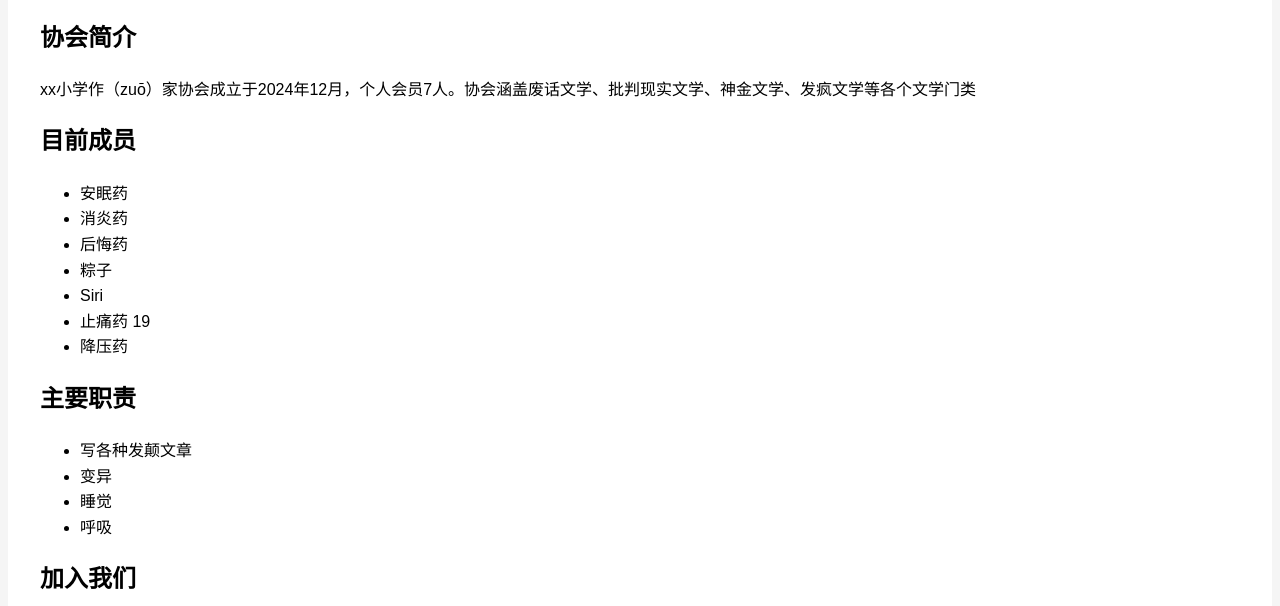
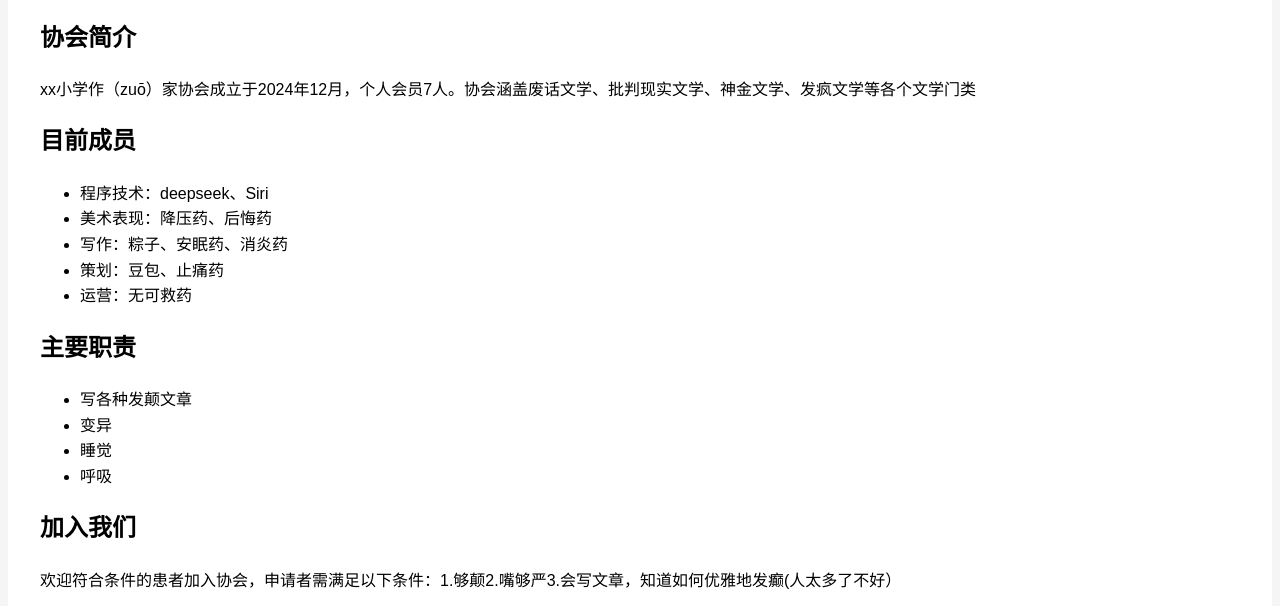
Before and after one commit to xiaoyanyao-zuojia/xiaoyanyao-zuojia.github.io, a plain HTML site: page index.html in a window 1280 px wide. Both pictures are taken after a click on the link "关于我们". Shown: the part 177-783 px from the top of the page. Drawn offline with Linux system fonts and the light colour scheme.

Commit message:
Update index.html
成员分类

```diff
--- a/index.html
+++ b/index.html
@@ -240,7 +240,7 @@
             <h1>欢迎来到作(zuō家协会！😊</h1>
             <p>xx小学作家协会是消炎药领导的，由一群沈瑾自发组织而成的抽象文学协会，创立于2024年12月。</p>
             <p>最近更新时间：2025/8/17</p>
-            <p>本次更新内容：@无可救药 踢</p>
+            <p>本次更新内容：@无可救药 回来</p>
             <p>作协一周年网站特殊版本筹备中...</p>
             <h2>我们的宗旨</h2>
             <ul>
@@ -258,13 +258,11 @@
             <p>xx小学作（zuō）家协会成立于2024年12月，个人会员7人。协会涵盖废话文学、批判现实文学、神金文学、发疯文学等各个文学门类</p>
             <h2>目前成员</h2>
             <ul>
-                <li>安眠药</li>
-                <li>消炎药</li>
-                <li>后悔药</li>
-                <li>粽子</li>
-                <li>Siri</li>
-                <li>止痛药 19</li>
-                <li>降压药</li>
+                <li>程序技术：deepseek、Siri</li>
+                <li>美术表现：降压药、后悔药</li>
+                <li>写作：粽子、安眠药、消炎药</li>
+                <li>策划：豆包、止痛药</li>
+                <li>运营：无可救药</li>
             </ul>
             <h2>主要职责</h2>
             <ul>
```
